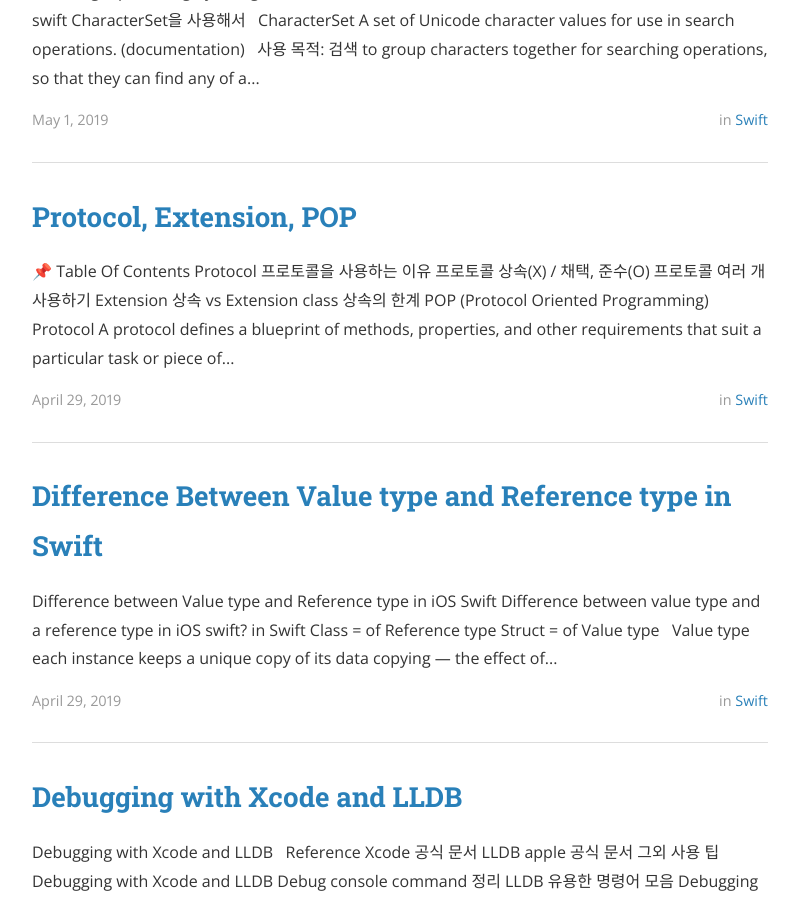
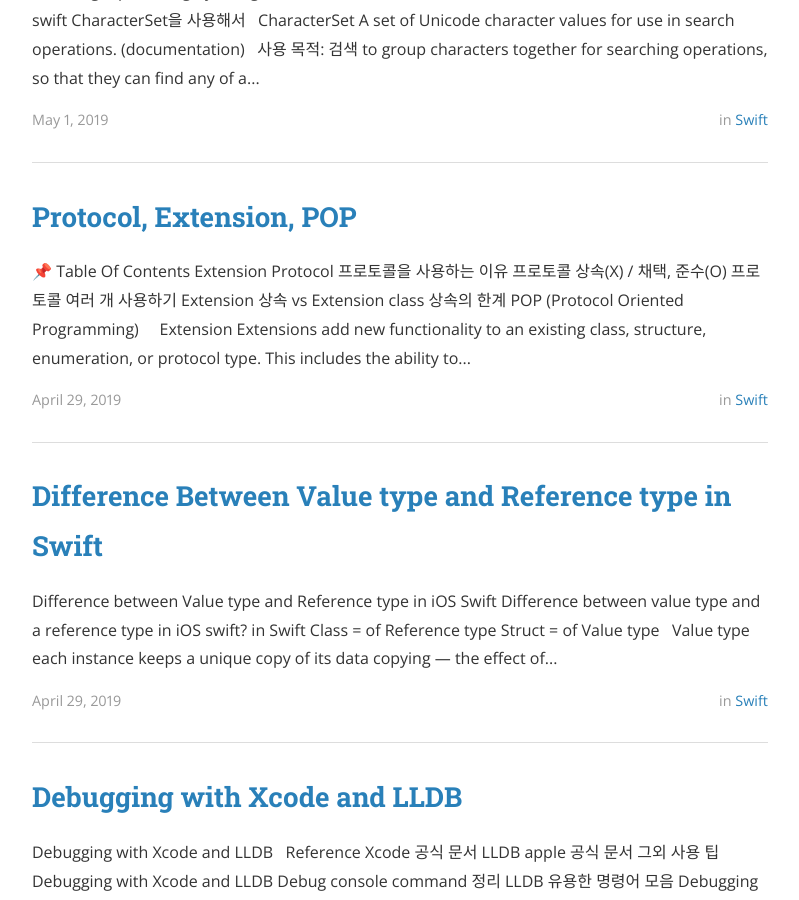
Before and after one commit to daheenallwhite/daheenallwhite.github.io, a Jekyll site: the page built from index.html, in a window 1280 px wide and 900 px high, scrolled down 673 px. Shown: the whole window, without its empty margins (240-1039 px from the left). Built offline with Jekyll 4.4.1, drawn with Linux system fonts in a browser that asks for light colours; nearby versions of some CDN libraries; emoji names are drawn with the system emoji font; the list of posts is cut into pages by our own code; some of the changed lines change nothing that is shown.

Commit message:
Add post about Extension

````diff
--- a/_posts/2019-04-29-Protocol-Extension-POP.markdown
+++ b/_posts/2019-04-29-Protocol-Extension-POP.markdown
@@ -9,6 +9,7 @@
 ---
 ### :pushpin: Table Of Contents
 
+- Extension
 - [Protocol](#Protocol)
   - 프로토콜을 사용하는 이유
   - 프로토콜 상속(X) / 채택, 준수(O)
@@ -22,16 +23,282 @@
 
 &nbsp;
 
+# Extension
+
+> *Extensions* add new functionality to an **existing** **class, structure, enumeration, or protocol type**. This includes the ability to extend types for which you do not have access to the original source code (known as *retroactive modeling*). Extensions are similar to categories in Objective-C. (Unlike Objective-C categories, Swift extensions do not have names.)
+
+- 기존 자료형 **확장**의 한 방법 (**class, struct, enum, protocol**)
+
+- 접근 불가능한 타입을 확장할 수 있음 (ex. String type에 나만의 확장 기능을 추가할 수 있다.)
+
+- Obj-c 카테고리와 비슷한 기능
+
+- 추가 가능한 것들 :heavy_plus_sign: :ok_hand:
+
+  1. **Computed Property**
+
+  2. **Initializer**
+
+  3. **Method** (instance, type 둘다 가능)
+
+  4. **Subscripts**
+
+  5. **protocol 채택하기**
+
+  6. Nested Types (자료형 안에서 선언한 type)
+
+&nbsp;
+
+- _Example_ : `extenstion` 사용해서 기존 type에 새로운 method를 추가하기
+
+  - `Int` → `Double` 로 변환하는 메서드를 int extension으로 구현하기
+
+    ```swift
+    extension Int {
+      func convertDouble() -> Double {
+        return Double(self)
+      }
+    }
+    ```
+
+    &nbsp;
+
+  - `Flot` -> `Double` 로 변환하는 메서드 구현하기
+
+    ```swift
+    extension Float {
+      func convertDouble() -> Double {
+        return Double(self)
+      }
+    }
+    ```
+
+    &nbsp;
+
+  - `Int` 홀짝을 `Bool`로 반환하는 extension method 구현
+
+    ```swift
+    extension Int {
+      func isEven() -> Bool {
+        return self % 2 == 0
+      }
+    }
+    ```
+
+&nbsp;
+
+#### 1. Computed Property
+
+- 이미 존재하는 타입에 instance/type computed property를 추가할 수 있다.
+
+- example : Double type에 길이 단위 속성을 추가하기
+
+  - m 기준
+  - Double literal 뒤에 점 찍고 computed property 사용하면 된다.
+
+  ```swift
+  extension Double {
+      var km: Double { return self * 1_000.0 }
+      var m: Double { return self }
+      var cm: Double { return self / 100.0}
+  }
+
+  let oneInch = 2.54.cm
+  print("One inch is \(oneInch) meters")
+  // One inch is 0.0254 meters
+  ```
+
+&nbsp;
+
+#### 2. Initializer
+
+- desinated initializer/deinitializer 는 추가 불가..? (primary initializer for a class … [참조](https://docs.swift.org/swift-book/LanguageGuide/Initialization.html))
+
+- 다른 모듈에서 선언된 struct의 initializer 추가시,
+
+  - 기존 정의된 모듈의 initializer 호출 전까진 self로 접근 불가
+
+- example : 좌표상의 사각형
+
+  ```swift
+  struct Size {
+      var width = 0.0, height = 0.0
+  }
+
+  struct Point {
+      var x = 0.0, y = 0.0
+  }
+
+  struct Rect {
+      var origin = Point()
+      var size = Size()
+  }
+
+  extension Rect {
+      init(center: Point, size: Size) {
+          let originX = center.x - (size.width/2)
+          let originY = center.y - (size.height/2)
+          self.init(origin: Point(x: originX, y: originY), size: size)
+      }
+  }
+
+  let defaultRect = Rect()
+  let memberwiseRect = Rect(origin: Point(x: 2.0, y: 2.0), size: Size(width: 5.0, height: 5.0))
+  let centerRect = Rect(center: Point(x: 4.5, y: 4.5), size: Size(width: 5.0, height: 5.0))
+  // memberwiseRect 와 centerRect 는 좌표상에서 동일한 위치, 같은 크기의 사각형
+  ```
+
+&nbsp;
+
+#### 3. Method
+
+- 새로운 instance/type method 추가 가능
+
+- Example : Int extension -  숫자만큼 parameter로 받은 함수를 반복 실행하는 method
+
+  ```swift
+  extension Int {
+      func repete(task: () -> Void) {
+          for _ in 0..<self {
+              task()
+          }
+      }
+  }
+
+  3.repete {
+      print("hi")
+  }
+  ```
+
+- mutating instance method : instance 자기 자신을 수정하는 method
+
+  ```swift
+  extension Int {
+  	mutating func square() {
+  		self = self*self
+  	}
+  }
+
+  var someInt = 3
+  someInt.squre() // someInt는 이제 9가 됨
+  ```
+
+  &nbsp;
+
+#### 4. Subscript
+
+- subscript는 []을 이용한 연산을 구현하는 것이다.
+
+- example: Int의 subscript - 숫자 자리 index를 넣으면 해당 자리 숫자를 return
+
+  ```swift
+  extension Int {
+      subscript(digitIndex: Int) -> Int {
+          var base = 1
+          for _ in 0..<digitIndex {
+              base *= 10
+          }
+          return self / base % 10
+      }
+  }
+
+  print(123456[1])
+  ```
+
+  &nbsp;
+
+#### 5. Protocol 채택
+
+- 새로운 protocol 채택하기 (Make an existing type conform a protocol)
+
+- 원래는 이 struct가 요 protocol 채택 안했는데, 채택하는 걸로 추가 수정하고 싶을 때
+
+  ```swift
+  struct MyPoint {
+    //....
+  }
+
+  extension MyPoint: AxisDrawable {
+    // ... 구현
+  }
+  ```
+
+  &nbsp;
+
+#### 6. Nested Type
+
+- struct, class, enum 안에 type 선언하여 사용 가능
+
+  ```swift
+  extension Int {
+      enum Kind {
+          case negative, zero, positive
+      }
+      var kind: Kind {
+          switch self {
+          case 0:
+              return .zero
+          case let x where x > 0:
+              return .positive
+          default:
+              return .negative
+          }
+      }
+  }
+
+  (-3).kind //negative
+  0.kind    //zero
+  10.kind   //positive
+  ```
+
+  &nbsp;
+
+  &nbsp;
+
+#### 그외
+
+- 가독성 높이기 위해서 extension을 사용하기도 한다.
+
+  - 기능별 코드 블럭 단위별로 extension 사용해서 정의함 → 가독성 향상
+
+    ```swift
+    struct MyPoint {
+      var ...
+    }
+
+    // MARK :-
+    extension MyPoint {
+      //특정 기능
+    }
+    ```
+
+    &nbsp;
+
+- Protocol Extensions (뒤에서 나옴)
+  - protocol 을 extension 과 같이 사용해서 자격요건 필요한 부분을 직접 구현할 수도 있다.
+  - Default  Protocol Implementation
+
+- Extension with a Generic Where Clause
+  - generic type 중에 특정 타입에 대해서만 어떤 기능을 추가 하고 싶은 경우
+  - `extension` & `where` 사용
+  - [참조](https://docs.swift.org/swift-book/LanguageGuide/Generics.html#ID553)
+
+&nbsp;
+
+&nbsp;
+
+---
+
 # Protocol
 
-> A *protocol* defines a blueprint of methods, properties, and other requirements that suit a particular task or piece of functionality. The protocol can then be *adopted* by a class, structure, or enumeration to provide an actual implementation of those requirements. Any type that satisfies the requirements of a protocol is said to *conform* to that protocol.
+> A *protocol* defines a blueprint of methods, properties, and other **requirements** that **suit a particular task or piece of functionality**. The protocol can then be *adopted* by a class, structure, or enumeration to provide an actual implementation of those requirements. Any type that satisfies the requirements of a protocol is said to *conform* to that protocol.
 
 - instance간 정보를 주고 받을 규칙
 
 - 이 역할을 하려면 이런 자격을 가져야 한다 = protocol
   (suit a particular task)
 
-- 이런 역할엔 이런 자격요건이 필요하다고 명시하는 일을 한다.
+- 이런 역할엔 이런 **자격요건**이 필요하다고 명시하는 일을 한다.
 
 - **이 type의 instance는 이런 역할을 할 수 있다는 명확한 명세, 조건**
 
@@ -79,8 +346,6 @@
   master.viseo = sec2 //sec2도 가능
 
   ```
-
-
 
 
 
@@ -185,58 +450,6 @@
 
 ---
 
-# Extension
-
-> *Extensions* add new functionality to an existing class, structure, enumeration, or protocol type. This includes the ability to extend types for which you do not have access to the original source code (known as *retroactive modeling*). Extensions are similar to categories in Objective-C. (Unlike Objective-C categories, Swift extensions do not have names.)
-
-- 기존 자료형 **확장**의 한 방법 (class, struct, enum, protocol)
-
-- 접근 불가능한 타입을 확장할 수 있음 (ex. String type에 나만의 확장 기능을 추가할 수 있다.)
-
-- Obj-c 카테고리와 비슷한 기능
-
-- 기존 자료형에 계산속성, 메소드, 서브스크립트 등 추가가능
-
-- Example : `extenstion` 사용해서 기존 type에 새로운 method를 추가하기
-
-  - `Int` → `Double` 로 변환하는 메서드를 int extension으로 구현하기
-
-    ```swift
-extension Int {
-      func convertDouble() -> Double {
-        return Double(self)
-      }
-    }
-    ```
-
-
-
-  - `Flot` -> `Double` 로 변환하는 메서드 구현하기
-
-    ```swift
-extension Float {
-      func convertDouble() -> Double {
-        return Double(self)
-      }
-    }
-    ```
-
-
-
-  - `Int` 홀짝을 `Bool`로 반환하는 extension method 구현
-
-    ```swift
-extension Int {
-      func isEven() -> Bool {
-        return self % 2 == 0
-      }
-    }
-    ```
-
-
-
-&nbsp;
-
 &nbsp;
 
 ## 상속 vs Extension
@@ -269,23 +482,6 @@
 - 같은 클래스에서 상속되어 내려온 클래스는 동일한 기능을 구현하기 위해 **중복코드** 발생 가능
   ex. human 을 상속받은 student, worker 둘다 공부하는 메소드를 구현할 수 잇음 ➢ 중복코드!!
   그렇다고 human에 공부한다는 기능을 넣을 수는 없음. Human 에서 필요한 기능이 아니고, 모든 서브클래스에 공부하는 기능이 있는 건 아니기 때문!
-
-&nbsp;
-
-## 가독성 향상
-
-- 기능별 코드 블럭 단위별로 extension 사용해서 정의함 → 가독성 향상
-
-  ```swift
-  struct MyPoint {
-    var ...
-  }
-
-  // MARK :-
-  extension MyPoint {
-    //특정 기능
-  }
-  ```
 
 &nbsp;
 
@@ -357,26 +553,3 @@
 - [swift에서 프로토콜 중심 프로그래밍 하기](<https://academy.realm.io/kr/posts/protocol-oriented-programming-in-swift/>)
 
 &nbsp;
-
-&nbsp;
-
----
-
-## extension can do ~
-
-존재하는 type에 추가할 수 있는거 왠만한거 다 가능
-
-Extensions in Swift can:
-
-- Add computed instance properties and computed type properties
-  computed property 추가 가능
-- Define instance methods and type methods
-  instance, type method 추가 가능
-- Provide new initializers
-  새로운 initializer 추가 가능
-- Define subscripts
-  subsctipts([] 사용한 접근) method 정의해서 사용 가능
-- Define and use new nested types
-  내부 type 추가 가능
-- Make an existing type conform to a protocol
-  protocol 채택 가능
````
